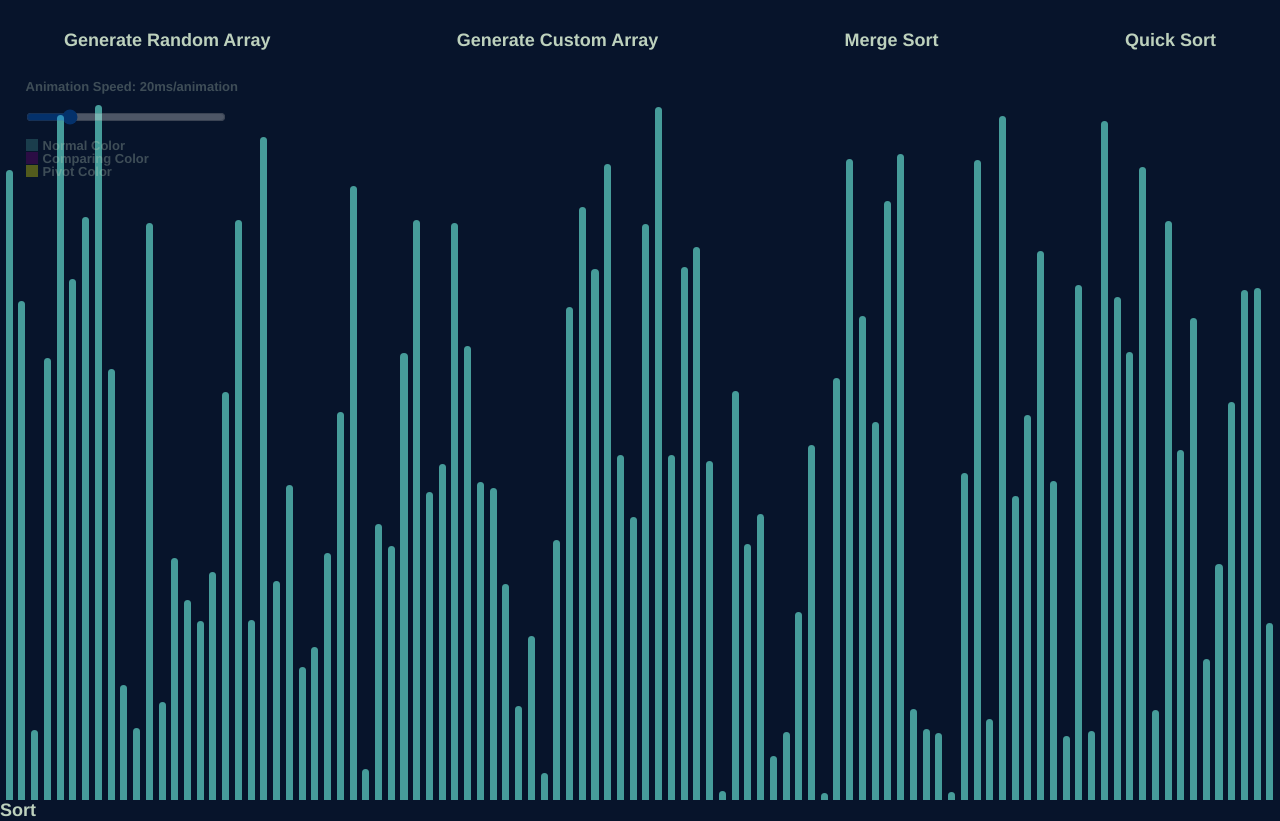
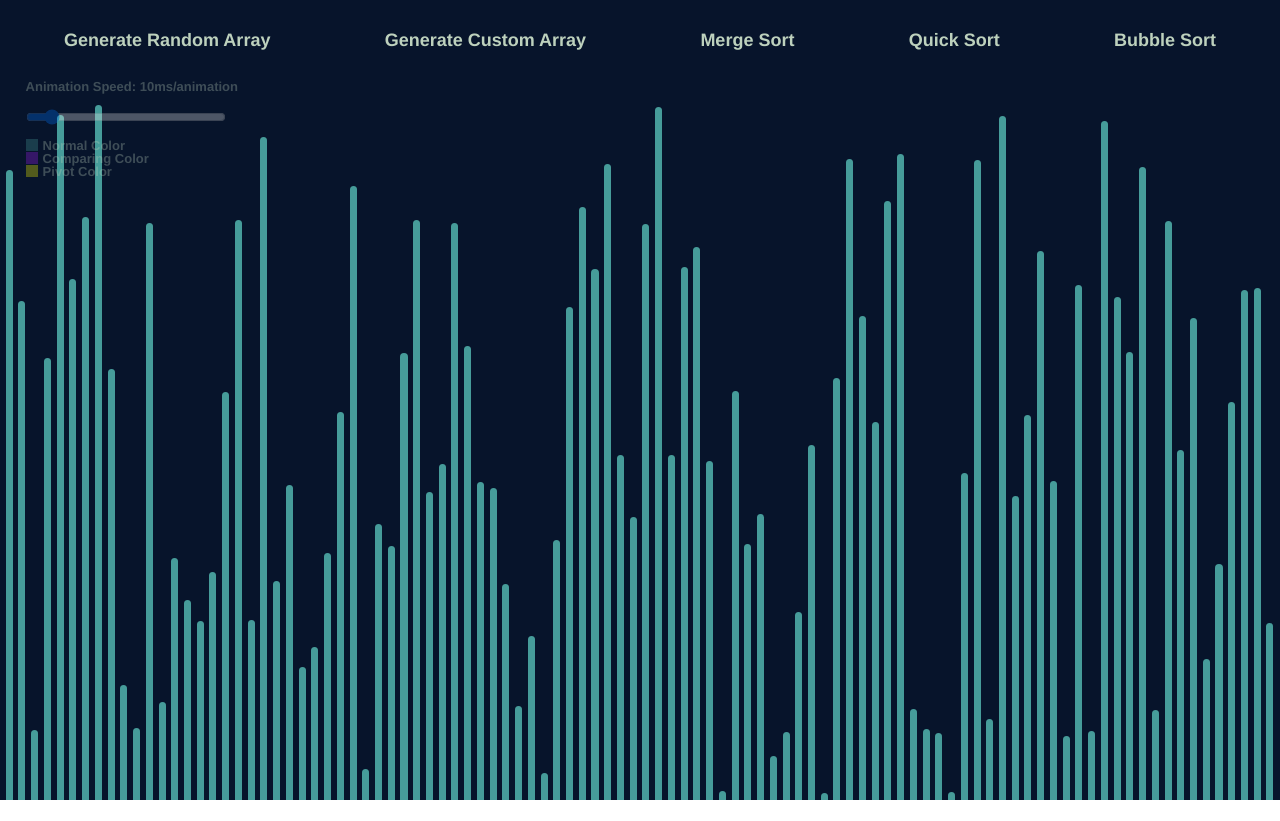
Before and after one commit to EdiKrasniqi11/AlgoSortVisualizer, a React (Create React App) app: page / in a window 1280 px wide. After the commit the page ends 800 px from the top, so only its background shows below. Built offline with nearby package versions, Linux system fonts and the light colour scheme.

Commit message:
Bubble Sort Finished Commit

```diff
--- a/src/App.css
+++ b/src/App.css
@@ -31,25 +31,6 @@
     border-radius: 25px 25px 0px 0px;
     transition:height 0.1s ease-in;
 }
-.animationSpeedDiv{
-    position:absolute;
-    left:2%;
-    top:0;
-    opacity: 0.30;
-}
-.animationSpeedDiv:hover,.animationSpeedControl:focus{
-    opacity:1;
-    transition:opacity 0.2s ease-in
-}
-.animationSpeedControl{
-    width:200px;
-    border:none;
-    box-shadow:none;
-}
-.animationSpeedControl:hover,.animationSpeedControl:focus{
-    border:none;
-    box-shadow:none;
-}
 .disabled{
     pointer-events: none;
 }
--- a/src/App.js
+++ b/src/App.js
@@ -3,15 +3,18 @@ import Header from './components/header/Header'
 import Sorter from './components/sorter/Sorter'
 import getMergeAnimations from './components/algorithms/MergeSort'
 import getQuickAnimations from './components/algorithms/QuickSort'
+import getBubbleAnimations from './components/algorithms/BubbleSort'
 import animateMergeSort from './components/algorithmAnimators/mergeSortAnimator'
 import animateQuickSort from './components/algorithmAnimators/quickSortAnimator'
+import animateBubbleSort from './components/algorithmAnimators/bubbleSortAnimator'
 import { useCallback, useEffect, useState } from 'react'
+import bubbleSort from './components/algorithms/BubbleSort'
 
 function App() {
   const [array,setArray] = useState([])
-  const [animationSpeed, setAnimationSpeed] = useState(20)
+  const [animationSpeed, setAnimationSpeed] = useState(10)
   const normalBarColor = '#469c9a'
-  const compareBarColor = 'purple'
+  const compareBarColor = '#A020F0'
   const pivotBarColor = 'yellow'
 
   useEffect(() => {
@@ -30,22 +33,29 @@ function App() {
   function mergeSort(){
     const animations = getMergeAnimations(array)
     const arrayItems = document.getElementsByClassName('array-item')
-
-    animateMergeSort(animations, arrayItems, normalBarColor, compareBarColor, animationSpeed)
+    const buttons = [].concat(Array.from(document.getElementsByClassName('nav-button')), Array.from(document.getElementsByClassName('animationSpeedDiv')))
+    animateMergeSort(animations, arrayItems, normalBarColor, compareBarColor, animationSpeed, buttons)
   }
 
   function quickSort(){
     const animations = getQuickAnimations(array)
     const arrayItems = document.getElementsByClassName('array-item')
+    const buttons = [].concat(Array.from(document.getElementsByClassName('nav-button')), Array.from(document.getElementsByClassName('animationSpeedDiv')))
+    animateQuickSort(animations, arrayItems, normalBarColor, compareBarColor, pivotBarColor, animationSpeed, buttons)
+  }
 
-    animateQuickSort(animations, arrayItems, normalBarColor, compareBarColor, pivotBarColor, animationSpeed)
+  function bubbleSort(){
+    const animations = getBubbleAnimations(array)
+    const arrayItems = document.getElementsByClassName('array-item')
+    const buttons = [].concat(Array.from(document.getElementsByClassName('nav-button')), Array.from(document.getElementsByClassName('animationSpeedDiv')))
+
+    animateBubbleSort(animations, arrayItems, normalBarColor, compareBarColor, animationSpeed, buttons)
   }
 
   return (
     <div className='main-container'>
-      <Header generateRandom={() => generateRandomArray(Math.floor(Math.random()*(100-21)+20))} setArray={setArray} mergeSort={mergeSort} quickSort={quickSort}/>
-      <Sorter array={array} animationSpeed={animationSpeed} setAnimationSpeed={setAnimationSpeed}/>
-      <button>Sort</button>
+      <Header generateRandom={() => generateRandomArray(Math.floor(Math.random()*(100-21)+20))} setArray={setArray} mergeSort={mergeSort} quickSort={quickSort} bubbleSort={bubbleSort}/>
+      <Sorter array={array} animationSpeed={animationSpeed} setAnimationSpeed={setAnimationSpeed} normalBarColor={normalBarColor} compareBarColor={compareBarColor} pivotBarColor={pivotBarColor}/>
     </div>
   );
 }
--- /dev/null
+++ b/src/components/algorithmAnimators/bubbleSortAnimator.js
@@ -0,0 +1,33 @@
+export default function animateBubbleSort(animations, arrayItems, normalBarColor, compareBarColor, animationSpeed, buttons){
+    for(let i=0; i<animations.length; i++){
+        if(i == 1){
+            setTimeout(() => {
+            buttons.forEach(element => element.classList.add('disabled'));
+            }, i*animationSpeed)
+        }
+        if(i == animations.length-1){
+            setTimeout(() => {
+                buttons.forEach(element => element.classList.remove('disabled'));
+            }, i*animationSpeed)
+        }
+        const [first, second, firstHeight, secondHeight] = animations[i]
+        const firstStyle = arrayItems[first]?.style
+        const secondStyle = arrayItems[second]?.style
+        if(i % 2 == 0){
+          setTimeout(() => {
+            firstStyle.backgroundColor = compareBarColor
+            secondStyle.backgroundColor = compareBarColor
+          },i*animationSpeed)
+        }else{
+          setTimeout(() => {
+            firstStyle.backgroundColor = normalBarColor
+            secondStyle.backgroundColor = normalBarColor
+            if(firstHeight !== 0 && secondHeight !== 0){
+              console.log("SWITCH")
+              firstStyle.height = `${secondHeight}px`
+              secondStyle.height = `${firstHeight}px`
+            }
+          }, i*animationSpeed)
+        }
+      }
+}
--- a/src/components/algorithmAnimators/mergeSortAnimator.js
+++ b/src/components/algorithmAnimators/mergeSortAnimator.js
@@ -1,5 +1,15 @@
-export default function animateMergeSort(animations, arrayItems, normalBarColor, compareBarColor, animationSpeed){
+export default function animateMergeSort(animations, arrayItems, normalBarColor, compareBarColor, animationSpeed, buttons){
   for(let i=0; i<animations.length; i++){
+    if(i == 1){
+      setTimeout(() => {
+        buttons.forEach(element => element.classList.add('disabled'));
+      }, i*animationSpeed)
+    }
+    if(i == animations.length-1){
+      setTimeout(() => {
+        buttons.forEach(element => element.classList.remove('disabled'));
+      }, i*animationSpeed)
+    }
     if(i % 3 !== 2){
       const [first, second] = animations[i]
       const firstStyle = arrayItems[first].style
--- a/src/components/algorithmAnimators/quickSortAnimator.js
+++ b/src/components/algorithmAnimators/quickSortAnimator.js
@@ -1,5 +1,15 @@
-export default function animateQuickSort(animations, arrayItems, normalBarColor, compareBarColor, pivotBarColor, animationSpeed){
+export default function animateQuickSort(animations, arrayItems, normalBarColor, compareBarColor, pivotBarColor, animationSpeed, buttons){
     for( let i = 0; i < animations.length; i++){
+      if(i == 1){
+        setTimeout(() => {
+          buttons.forEach(element => element.classList.add('disabled'));
+        }, i*animationSpeed)
+      }
+      if(i == animations.length-1){
+        setTimeout(() => {
+          buttons.forEach(element => element.classList.remove('disabled'));
+        }, i*animationSpeed)
+      }
     let animation = animations[i]
     let [first, second, firstHeight, secondHeight, color, type] = []
     type = animation[animation.length-1]
--- /dev/null
+++ b/src/components/algorithms/BubbleSort.js
@@ -0,0 +1,34 @@
+export default function getBubbleAnimations(array){
+    const animations = []
+
+    bubbleSort(array, animations)
+    return animations
+}
+
+
+function bubbleSort(array, animations){
+    let switchCounter = 0;
+    for(let i = 0; i<array.length-1; i++){
+        if(Array.isArray(animations)){
+            animations.push([i, i+1, 0, 0])
+        }
+        if(array[i] > array[i+1]){
+            switchCounter+=1
+            if(Array.isArray(animations)){
+                animations.push([i, i+1, array[i], array[i+1]])
+            }
+            let temp = array[i]
+            array[i] = array[i+1]
+            array[i+1] = temp
+        }else{
+            if(Array.isArray(animations)){
+                animations.push([i, i+1, 0, 0])
+            }
+        }
+    }
+    if(switchCounter > 0){
+        bubbleSort(array, animations)
+    }else{
+        return
+    }
+}
--- a/src/components/header/Header.js
+++ b/src/components/header/Header.js
@@ -36,10 +36,11 @@ export default function Header(props){
     return (
         <>
         <header className="header">
-            <button className="nav-buttons" onClick={props.generateRandom}>Generate Random Array</button>
-            <button className="nav-buttons" onClick={() => {setToggle(1); document.getElementById('form').reset(); setArrayLength(0)}}>Generate Custom Array</button>
-            <button className="nav-buttons" onClick={() => {props.mergeSort()}}>Merge Sort</button>
-            <button className="nav-buttons" onClick={() => props.quickSort()}>Quick Sort</button>
+            <button className="nav-button" onClick={props.generateRandom}>Generate Random Array</button>
+            <button className="nav-button" onClick={() => {setToggle(1); document.getElementById('form').reset(); setArrayLength(0)}}>Generate Custom Array</button>
+            <button className="nav-button" onClick={() => {props.mergeSort()}}>Merge Sort</button>
+            <button className="nav-button" onClick={() => props.quickSort()}>Quick Sort</button>
+            <button className="nav-button" onClick={() => props.bubbleSort()}>Bubble Sort</button>
         </header>
         <Popup toggle={toggle} deactivate={() => {setToggle(0)}}>
             <div className="popup-inner">
--- a/src/components/sorter/Sorter.css
+++ b/src/components/sorter/Sorter.css
@@ -18,3 +18,22 @@
     height:12px;
     aspect-ratio: 1;
 }
+.animationSpeedDiv{
+    position:absolute;
+    left:2%;
+    top:0;
+    opacity: 0.30;
+}
+.animationSpeedDiv:hover,.animationSpeedControl:focus, .animationSpeedDiv:active{
+    opacity:1;
+    transition:opacity 0.2s ease-in
+}
+.animationSpeedControl{
+    width:200px;
+    border:none;
+    box-shadow:none;
+}
+.animationSpeedControl:hover,.animationSpeedControl:focus{
+    border:none;
+    box-shadow:none;
+}
--- a/src/components/sorter/Sorter.js
+++ b/src/components/sorter/Sorter.js
@@ -13,9 +13,9 @@ export default function Sorter(props){
         <div className="animationSpeedDiv">
           <h4>Animation Speed: {props.animationSpeed}ms/animation</h4>
           <input type="range" className="animationSpeedControl" value={props.animationSpeed} onChange={(e) => props.setAnimationSpeed(e.target.value)}></input>
-          <div style={{display: 'flex'}}><div className="color-box" style={{background: `#469c9a`}}></div><h4>Normal Color</h4></div>
-          <div style={{display: 'flex'}}><div className="color-box" style={{background: `purple`}}></div><h4>Comparing Color</h4></div>
-          <div style={{display: 'flex'}}><div className="color-box" style={{background: `yellow`}}></div><h4>Pivot Color</h4></div>
+          <div style={{display: 'flex'}}><div className="color-box" style={{background: `${props.normalBarColor}`}}></div><h4>Normal Color</h4></div>
+          <div style={{display: 'flex'}}><div className="color-box" style={{background: `${props.compareBarColor}`}}></div><h4>Comparing Color</h4></div>
+          <div style={{display: 'flex'}}><div className="color-box" style={{background: `${props.pivotBarColor}`}}></div><h4>Pivot Color</h4></div>
         </div>
       </div>
     )
```
Lines whose indentation alone changed are shown as unchanged.
